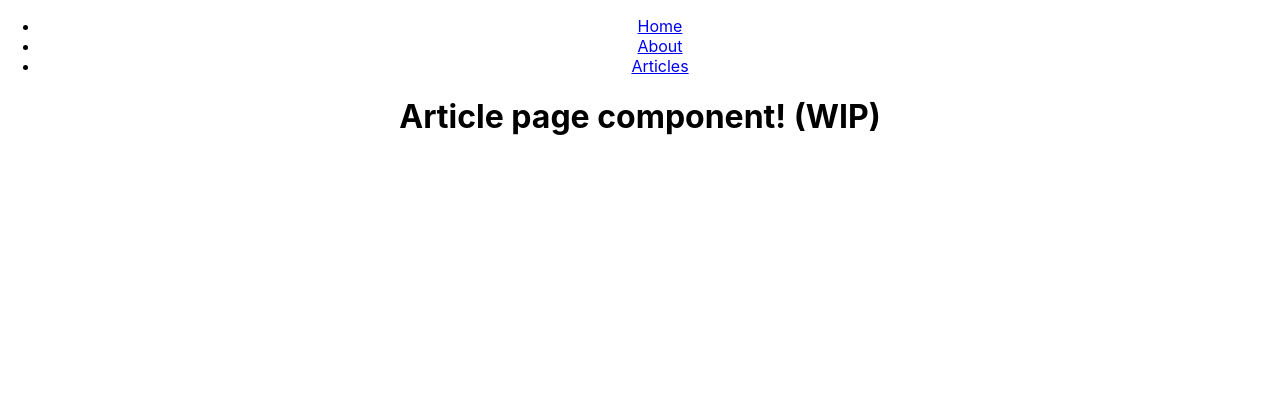
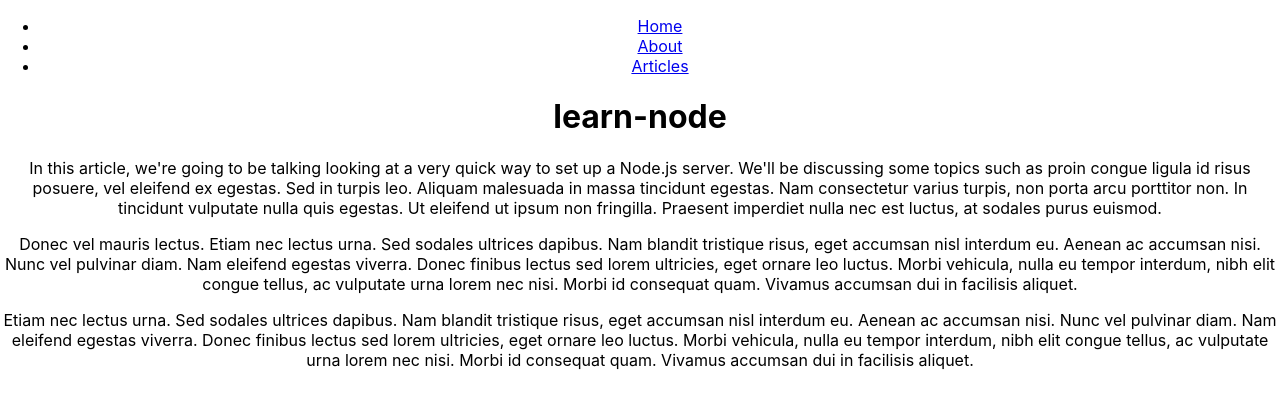
Before and after one commit to ahmetkca/react-full-stack-blog-app, a React (Create React App) app: page /articles/learn-node in a window 1280 px wide. Shown: the top 408 px of the page. Built offline with nearby package versions, Linux system fonts and the light colour scheme.

Commit message:
Added mock articles and article page based on url match

```diff
--- a/src/App.js
+++ b/src/App.js
@@ -7,7 +7,7 @@
 import HomePage from './pages/HomePage';
 import AboutPage from './pages/AboutPage';
 import ArticlesList from './pages/ArticlesList';
-import Article from './pages/Article';
+import ArticlePage from './pages/ArticlePage';
 import NavBar from './NavBar';
 
 function App() {
@@ -19,7 +19,7 @@
           <Route path="/" element={<HomePage />} exact />
           <Route path="/about" element={<AboutPage />} />
           <Route path="/articles" element={<ArticlesList />} />
-          <Route path="/articles/:id" element={<Article />} />
+          <Route path="/articles/:articleName" element={<ArticlePage />} />
         </Routes>
       </div>
     </BrowserRouter>
--- a/src/pages/Article.js
+++ b/src/pages/Article.js
@@ -1,9 +1,14 @@
 import React from 'react';
+import { useParams } from 'react-router-dom';
 
-const ArticlePage = () => (
-    <>
-        <h1>Article page component! (WIP)</h1>
-    </>
-);
+const ArticlePage = () => {
+  const { articleName } = useParams();
+  return (
+    <div>
+      <h1>Article page component! (WIP)</h1>
+      <p>This is the <b>{articleName} </b> article</p>
+    </div>
+  );
+}
 
 export default ArticlePage;
--- /dev/null
+++ b/src/pages/ArticlePage.js
@@ -0,0 +1,24 @@
+import React from 'react';
+import { useParams } from 'react-router-dom';
+
+import articlesContent from './articles-data.js';
+
+const ArticlePage = () => {
+  const { articleName } = useParams();
+  const article = articlesContent.find(article => article.name === articleName);
+
+  if (!article) {
+    return <div>Article not found</div>;
+  }
+  return (
+    <div>
+      <h1>{article.name}</h1>
+      {article.content.map((paragraph , key) => (
+        <p key={key}>{paragraph}</p>
+      ))}
+
+    </div>
+  );
+}
+
+export default ArticlePage;
--- /dev/null
+++ b/src/pages/articles-data.js
@@ -0,0 +1,77 @@
+const articles = [
+  {
+    name: 'learn-react',
+    title: 'The Fastest Way to Learn React',
+    content: [
+      `Welcome! Today we're going to be talking about the fastest way to
+            learn React. We'll be discussing some topics such as proin congue
+            ligula id risus posuere, vel eleifend ex egestas. Sed in turpis leo.
+            Aliquam malesuada in massa tincidunt egestas. Nam consectetur varius turpis,
+            non porta arcu porttitor non. In tincidunt vulputate nulla quis egestas. Ut
+            eleifend ut ipsum non fringilla. Praesent imperdiet nulla nec est luctus, at
+            sodales purus euismod.`,
+      `Donec vel mauris lectus. Etiam nec lectus urna. Sed sodales ultrices dapibus.
+            Nam blandit tristique risus, eget accumsan nisl interdum eu. Aenean ac accumsan
+            nisi. Nunc vel pulvinar diam. Nam eleifend egestas viverra. Donec finibus lectus
+            sed lorem ultricies, eget ornare leo luctus. Morbi vehicula, nulla eu tempor
+            interdum, nibh elit congue tellus, ac vulputate urna lorem nec nisi. Morbi id
+            consequat quam. Vivamus accumsan dui in facilisis aliquet.`,
+      `Etiam nec lectus urna. Sed sodales ultrices dapibus.
+            Nam blandit tristique risus, eget accumsan nisl interdum eu. Aenean ac accumsan
+            nisi. Nunc vel pulvinar diam. Nam eleifend egestas viverra. Donec finibus lectus
+            sed lorem ultricies, eget ornare leo luctus. Morbi vehicula, nulla eu tempor
+            interdum, nibh elit congue tellus, ac vulputate urna lorem nec nisi. Morbi id
+            consequat quam. Vivamus accumsan dui in facilisis aliquet.`,
+    ]
+  }, {
+    name: 'learn-node',
+    title: 'How to Build a Node Server in 10 Minutes',
+    content: [
+      `In this article, we're going to be talking looking at a very quick way
+            to set up a Node.js server. We'll be discussing some topics such as proin congue
+            ligula id risus posuere, vel eleifend ex egestas. Sed in turpis leo.
+            Aliquam malesuada in massa tincidunt egestas. Nam consectetur varius turpis,
+            non porta arcu porttitor non. In tincidunt vulputate nulla quis egestas. Ut
+            eleifend ut ipsum non fringilla. Praesent imperdiet nulla nec est luctus, at
+            sodales purus euismod.`,
+      `Donec vel mauris lectus. Etiam nec lectus urna. Sed sodales ultrices dapibus.
+            Nam blandit tristique risus, eget accumsan nisl interdum eu. Aenean ac accumsan
+            nisi. Nunc vel pulvinar diam. Nam eleifend egestas viverra. Donec finibus lectus
+            sed lorem ultricies, eget ornare leo luctus. Morbi vehicula, nulla eu tempor
+            interdum, nibh elit congue tellus, ac vulputate urna lorem nec nisi. Morbi id
+            consequat quam. Vivamus accumsan dui in facilisis aliquet.`,
+      `Etiam nec lectus urna. Sed sodales ultrices dapibus.
+            Nam blandit tristique risus, eget accumsan nisl interdum eu. Aenean ac accumsan
+            nisi. Nunc vel pulvinar diam. Nam eleifend egestas viverra. Donec finibus lectus
+            sed lorem ultricies, eget ornare leo luctus. Morbi vehicula, nulla eu tempor
+            interdum, nibh elit congue tellus, ac vulputate urna lorem nec nisi. Morbi id
+            consequat quam. Vivamus accumsan dui in facilisis aliquet.`,
+    ]
+  }, {
+    name: 'my-thoughts-on-resumes',
+    title: 'My Thoughts on Resumes',
+    content: [
+      `Today is the day I talk about something which scares most people: resumes.
+            In reality, I'm not sure why people have such a hard time with proin congue
+            ligula id risus posuere, vel eleifend ex egestas. Sed in turpis leo.
+            Aliquam malesuada in massa tincidunt egestas. Nam consectetur varius turpis,
+            non porta arcu porttitor non. In tincidunt vulputate nulla quis egestas. Ut
+            eleifend ut ipsum non fringilla. Praesent imperdiet nulla nec est luctus, at
+            sodales purus euismod.`,
+      `Donec vel mauris lectus. Etiam nec lectus urna. Sed sodales ultrices dapibus.
+            Nam blandit tristique risus, eget accumsan nisl interdum eu. Aenean ac accumsan
+            nisi. Nunc vel pulvinar diam. Nam eleifend egestas viverra. Donec finibus lectus
+            sed lorem ultricies, eget ornare leo luctus. Morbi vehicula, nulla eu tempor
+            interdum, nibh elit congue tellus, ac vulputate urna lorem nec nisi. Morbi id
+            consequat quam. Vivamus accumsan dui in facilisis aliquet.`,
+      `Etiam nec lectus urna. Sed sodales ultrices dapibus.
+            Nam blandit tristique risus, eget accumsan nisl interdum eu. Aenean ac accumsan
+            nisi. Nunc vel pulvinar diam. Nam eleifend egestas viverra. Donec finibus lectus
+            sed lorem ultricies, eget ornare leo luctus. Morbi vehicula, nulla eu tempor
+            interdum, nibh elit congue tellus, ac vulputate urna lorem nec nisi. Morbi id
+            consequat quam. Vivamus accumsan dui in facilisis aliquet.`,
+    ]
+  },
+];
+
+export default articles;
```
